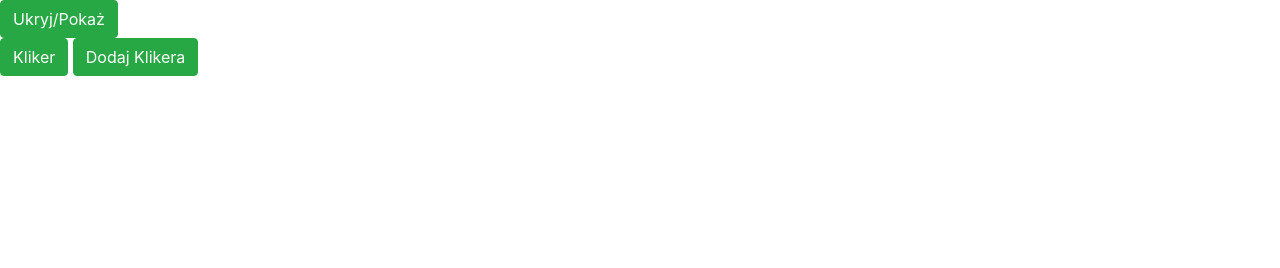
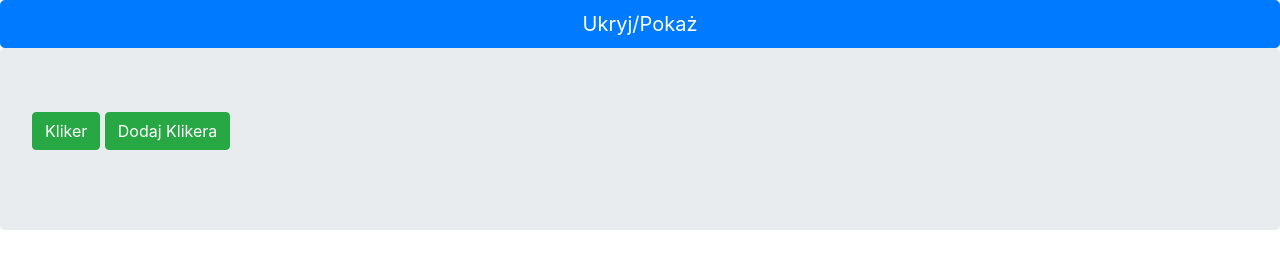
Before and after one commit to majoreq/js, a plain HTML site: page index.html in a window 1280 px wide. Drawn offline with nearby package versions, Linux system fonts and the light colour scheme.

Commit message:
small changes to html

```diff
--- a/index.html
+++ b/index.html
@@ -6,13 +6,11 @@
 </head>
 <body>
   <div>
-    <button type="button" id="btn3" value="show" class="btn btn-success">Ukryj/Pokaż</button>
+    <button type="button" id="btn3" value="show" class="btn btn-primary btn-lg btn-block">Ukryj/Pokaż</button>
   </div>
-  <div id="mainbody">
-    <div>
-      <button type="button" id="btn1" class="btn btn-success">Kliker</button>
-      <button type="button" id="btn2" class="btn btn-success">Dodaj Klikera</button>
-    </div>
+  <div id="mainbody" class="jumbotron">
+    <button type="button" id="btn1" class="btn btn-success">Kliker</button>
+    <button type="button" id="btn2" class="btn btn-success">Dodaj Klikera</button>
     <p id="p1">
     </p>
     <p id="p2">
--- a/task1.js
+++ b/task1.js
@@ -7,7 +7,7 @@ document.addEventListener("DOMContentLoaded", function() {
   var p2 = document.getElementById("p2");
 
   var counter = 0;
-  var newButton = '<button type="button" class="btn btn-success">NowyKliker</button>'
+  var newButton = '<button type="button" class="btn btn-success">NowyKliker</button> '
 
   function clicks(event) {
     counter += 1;
```
